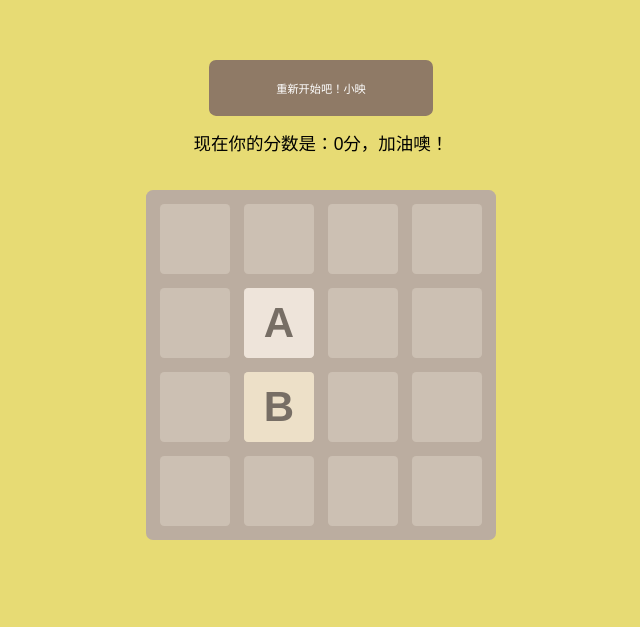
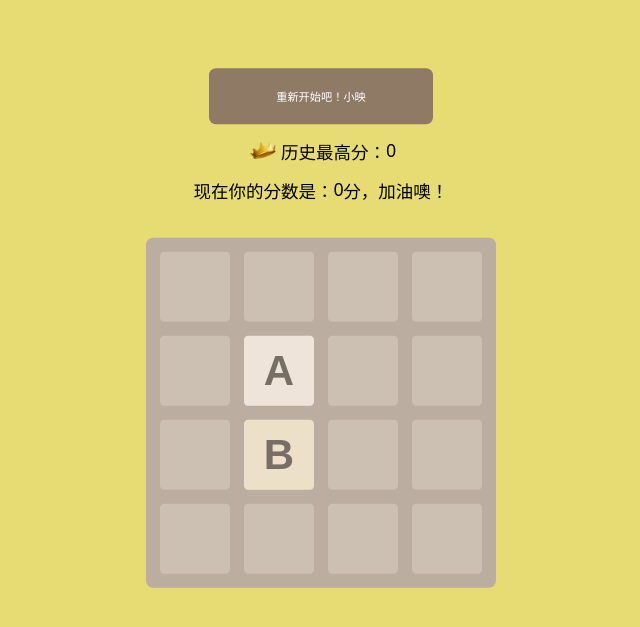
Before and after one commit to 2804420942/ABCD, a plain HTML site: page index.html in a window 1280 px wide. Shown: the part 143-770 px from the top of the page, without its empty margins (284-924 px from the left). Drawn offline with Linux system fonts and the light colour scheme.

Commit message:
feat: 更新历史最高分

```diff
--- a/2048.css
+++ b/2048.css
@@ -40,6 +40,14 @@ header p {
     font-family: Arial;
     font-size: 25px;
     margin: 20px auto;
+    display: flex;
+    justify-content: center;
+    align-items: center;
+}
+
+header .kingImage {
+    width: 50px;
+    height: 30px;
 }
 
 #grid-container {
--- a/game.js
+++ b/game.js
@@ -38,6 +38,8 @@ $(document).keydown(function(event){        //event是keydown事件自带的
     }
 });
 $(document).ready(function() {
+    let maxScore = localStorage.getItem("maxScore") || 0;
+    $("#maxScore").text(maxScore);
     $("#grid-container").on("touchstart", function(e) {
         // 判断默认行为是否可以被禁用
         if (e.cancelable) {
@@ -276,7 +278,13 @@ function isgameover() {
 }
 function gameover() {
     alert("gameover!");
-    $("#grid-container").append("<div id='gameover' class='gameover'><p>本次得分</p><span>" + score + "</span><a href='javascript:restartgame();' id='restartgamebutton'>Restart</a></div>");
+    let maxScore = localStorage.getItem("maxScore") || 0;
+    if (!maxScore || maxScore < score) {
+        localStorage.setItem("maxScore", score);
+        $("#maxScore").text(score);
+    }
+    $("#grid-container").append("<div id='gameover' class='gameover'><p>本次得分</p><span>" + score + "</span><p id='restartgamebutton'>重新开始</p></div>");
+    $("#restartgamebutton").on("touchend", restartgame);
     var gameover = $("#gameover");
     gameover.css("width", "500px");
     gameover.css("height", "500px");
--- a/index.html
+++ b/index.html
@@ -13,6 +13,10 @@
 <body>
 	<header>
 		<a href="javascript:restartgame();" id="newgamebutton">重新开始吧！小映</a>
+		<p>
+			<img class="kingImage" src="./king.png" />
+			历史最高分：<span id="maxScore">0</span>
+		</p>
 		<p>现在你的分数是：<span id="score">0</span>分，加油噢！</p>
 	</header>
 
```
Also changed, not shown: king.png (added).
